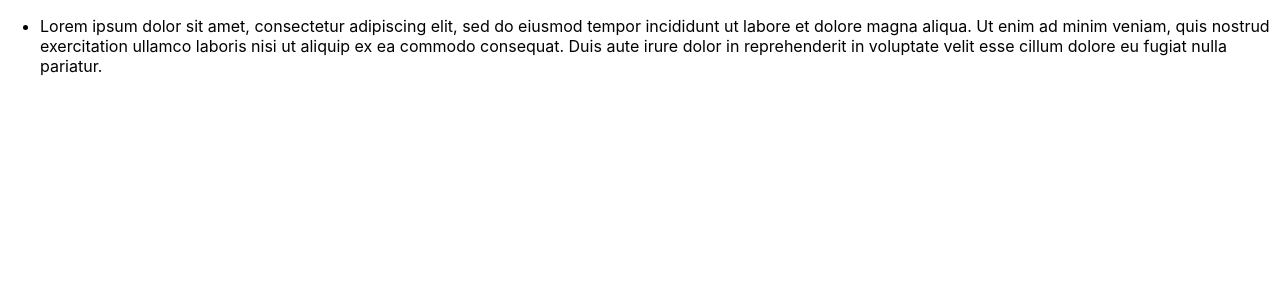
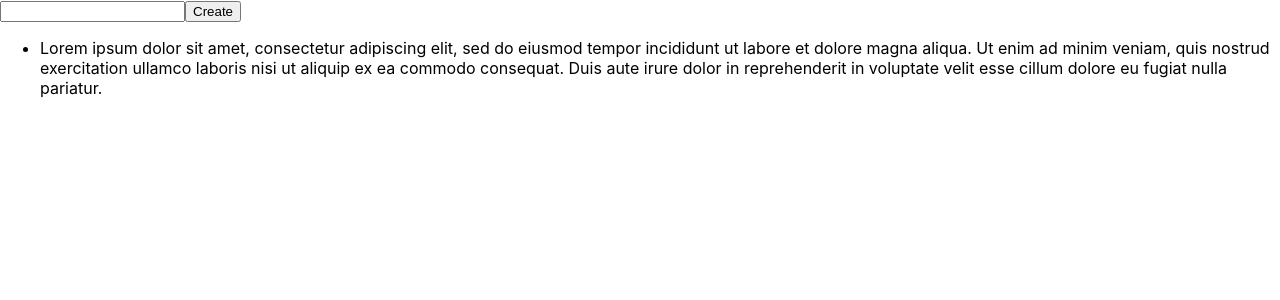
Before and after one commit to KseniaVislova/react-severstal, a React (Create React App) app: page / in a window 1280 px wide. Shown: the top 300 px of the page. Built offline with nearby package versions, Linux system fonts and the light colour scheme.

Commit message:
feat: add creating new post

```diff
--- a/package.json
+++ b/package.json
@@ -6,6 +6,7 @@
     "@testing-library/jest-dom": "^5.16.4",
     "@testing-library/react": "^13.1.1",
     "@testing-library/user-event": "^13.5.0",
+    "prop-types": "^15.8.1",
     "react": "^18.0.0",
     "react-dom": "^18.0.0",
     "react-scripts": "5.0.1",
--- a/src/App.js
+++ b/src/App.js
@@ -2,28 +2,68 @@ import React, { useState, useReducer, useEffect } from "react";
 import styles from "./App.module.css";
 
 const initialState = {
-  items: [
-    {id: 1,
-     text: "Lorem ipsum dolor sit amet, consectetur adipiscing elit, sed do eiusmod tempor incididunt ut labore et dolore magna aliqua. Ut enim ad minim veniam, quis nostrud exercitation ullamco laboris nisi ut aliquip ex ea commodo consequat. Duis aute irure dolor in reprehenderit in voluptate velit esse cillum dolore eu fugiat nulla pariatur."}
-  ],
+  items: ["Lorem ipsum dolor sit amet, consectetur adipiscing elit, sed do eiusmod tempor incididunt ut labore et dolore magna aliqua. Ut enim ad minim veniam, quis nostrud exercitation ullamco laboris nisi ut aliquip ex ea commodo consequat. Duis aute irure dolor in reprehenderit in voluptate velit esse cillum dolore eu fugiat nulla pariatur."],
 }
 
-function reducer(state, action) {
+function reducer(state = initialState, action) {
   switch (action.type) {
+    case "updateNotes":
+      return { ...state, items: action.payload };
+      /*const newItem = {
+        id: Math.floor(new Date().getTime() + (Math.random() * 10)),
+        text: action.payload
+      }
+      console.log(state)*/
+      //state.items.push(newItem)
+      //console.log(state)*/
 
+    default:
+      return state;
   }
 }
 
 const App = () => {
   const [data, dispatch] = useReducer(reducer, initialState);
+  const [error, setError] = useState(false);
+  const [newItem, setNewItem] = React.useState("");
 
-  console.log(data)
+  /*const onClickAdd = (value) => {
+    if (value !== '') {
+      setError(false);
+      dispatch({ type: "new-note", payload: value });
+    } else {
+      setError(true);
+    }
+  };*/
+
+  const changeNewItem = (e) => {
+    setNewItem(e.target.value);
+  }
+
+  const dispatchNewItem = (e) => {
+    e.preventDefault();
+    if (newItem !== '') {
+      dispatch({
+        type: "updateNotes",
+        payload: [...data.items, newItem]
+      });
+      setNewItem("");
+    }
+  }
+
+
+  console.log(data.items)
+  console.log(error)
 
   return (
     <div>
+      <form onSubmit={dispatchNewItem}>
+        <input type="text" value={newItem} onChange={changeNewItem} />
+        <button>Create</button>
+      </form>
       <ul>
         {data.items.map((item) => (
-          <li key={item.id}>{item.text}</li>
+          <li>{item}</li>
         ))}
       </ul>
     </div>
```
Also changed, not shown: 1 other file (tests, documents, lock files or other folders).
